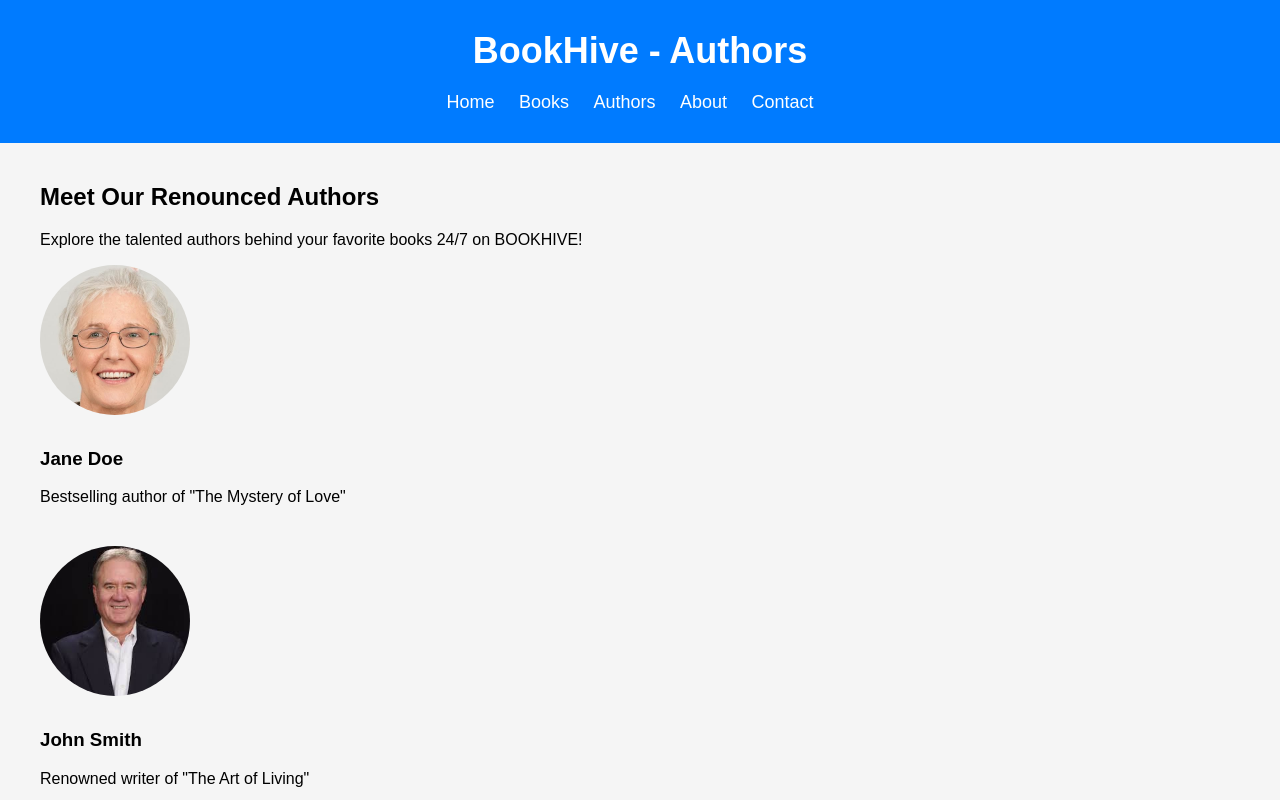
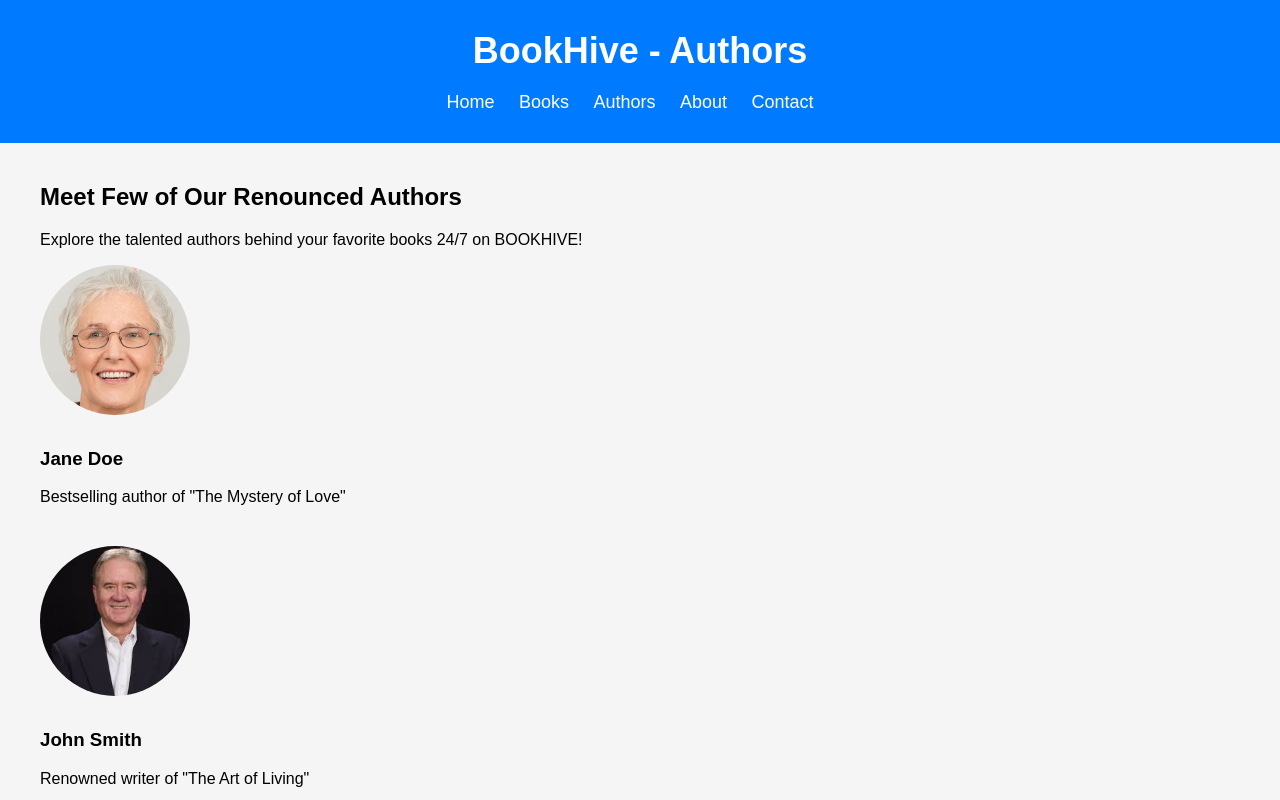
Before and after one commit to MiLAS-1/BookHive, a plain HTML site: page Authors.html in a window 1280 px wide. Shown: the top 800 px of the page. Drawn offline with Linux system fonts and the light colour scheme.

Commit message:
Edited the Authors and Homepage a bit mor.

```diff
--- a/Authors.html
+++ b/Authors.html
@@ -118,7 +118,7 @@
 
     <div class="container">
         <div class="banner">
-            <h2>Meet Our Renounced Authors</h2>
+            <h2>Meet Few of Our Renounced Authors</h2>
             <p>Explore the talented authors behind your favorite books 24/7 on BOOKHIVE!</p>
         </div>
 
```
Also changed, not shown: Home Page.html (+1 -1 lines).
